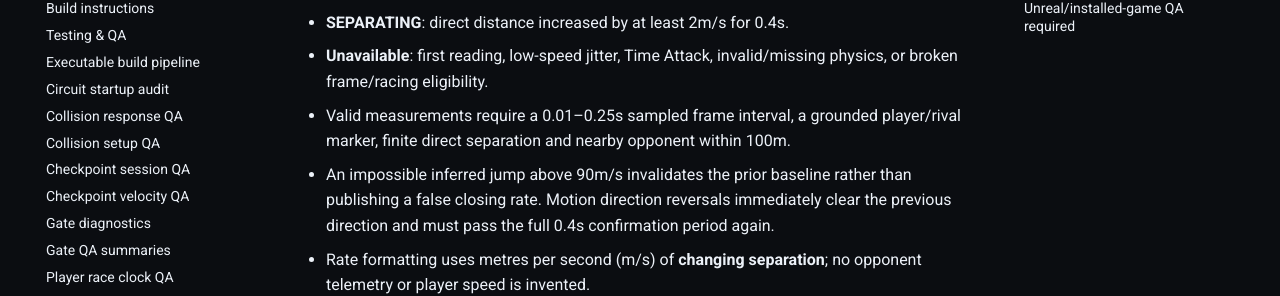
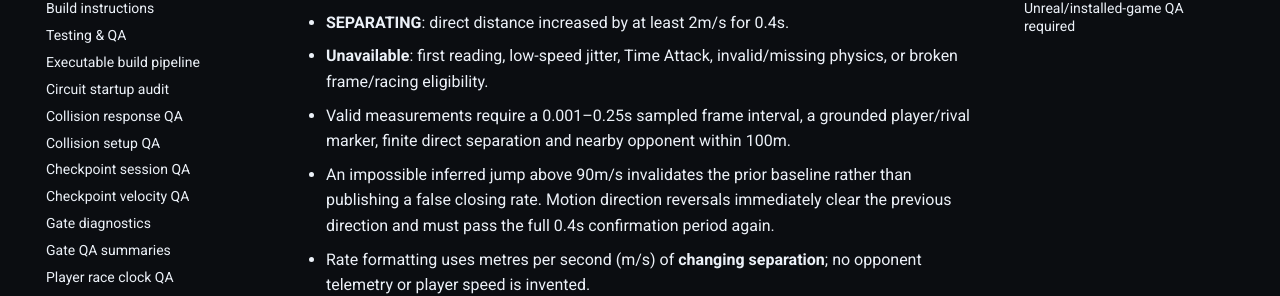
Before and after one commit to sanskarIN/latebrake, an MkDocs documentation site: the page built from docs/RIVAL_RELATIVE_MOTION_QA.md, in a window 1280 px wide and 900 px high, scrolled down 382 px. Shown: the part 154-450 px from the top of the window. Built offline with MkDocs 1.6.1 and Material for MkDocs 9.7.7, drawn with Linux system fonts in a browser that asks for light colours; comment, search, counter and statistics services are not loaded.

Commit message:
docs(qa): clarify supported high-refresh radar sampling

```diff
--- a/docs/RIVAL_RELATIVE_MOTION_QA.md
+++ b/docs/RIVAL_RELATIVE_MOTION_QA.md
@@ -15,7 +15,7 @@ planar separation** from consecutive verified radar frames:
 - **SEPARATING**: direct distance increased by at least 2m/s for 0.4s.
 - **Unavailable**: first reading, low-speed jitter, Time Attack,
   invalid/missing physics, or broken frame/racing eligibility.
-- Valid measurements require a 0.01–0.25s sampled frame interval, a
+- Valid measurements require a 0.001–0.25s sampled frame interval, a
   grounded player/rival marker, finite direct separation and nearby
   opponent within 100m.
 - An impossible inferred jump above 90m/s invalidates the prior
```
